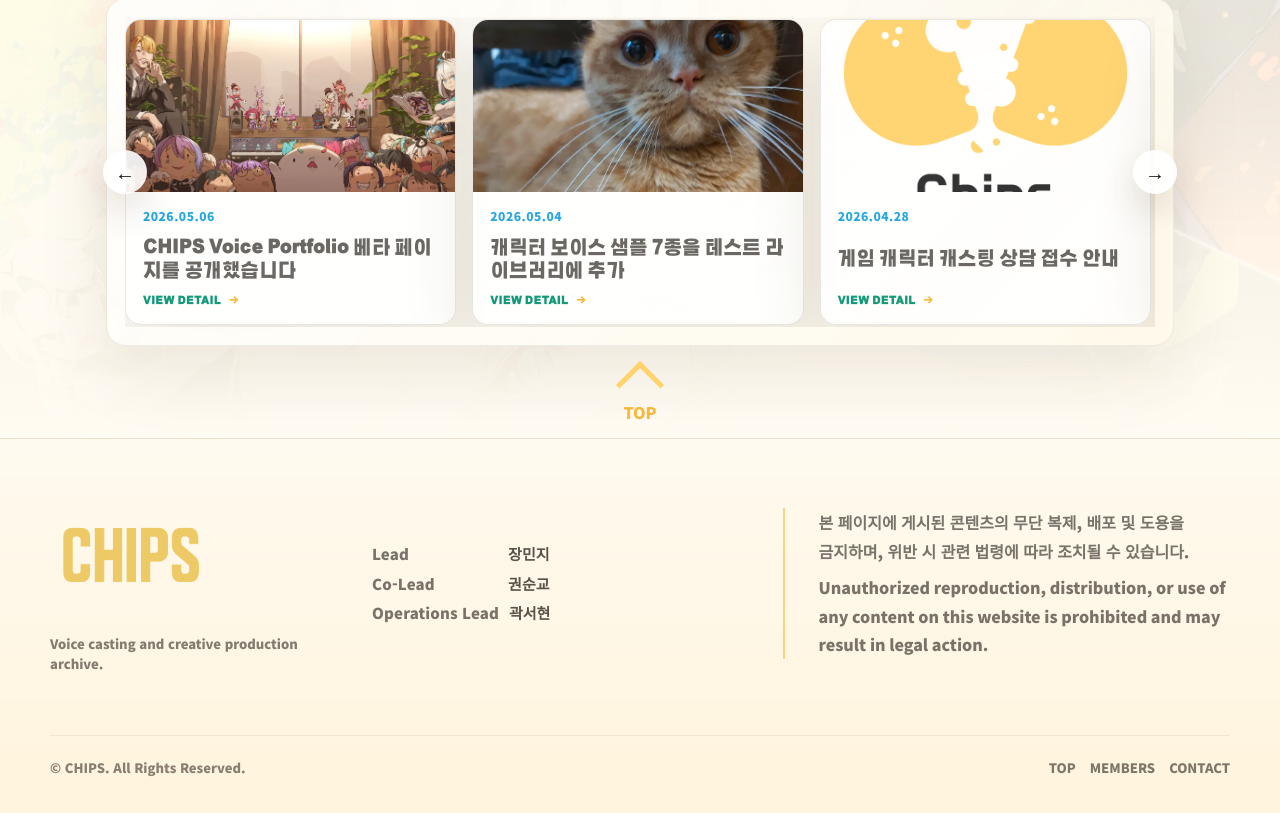
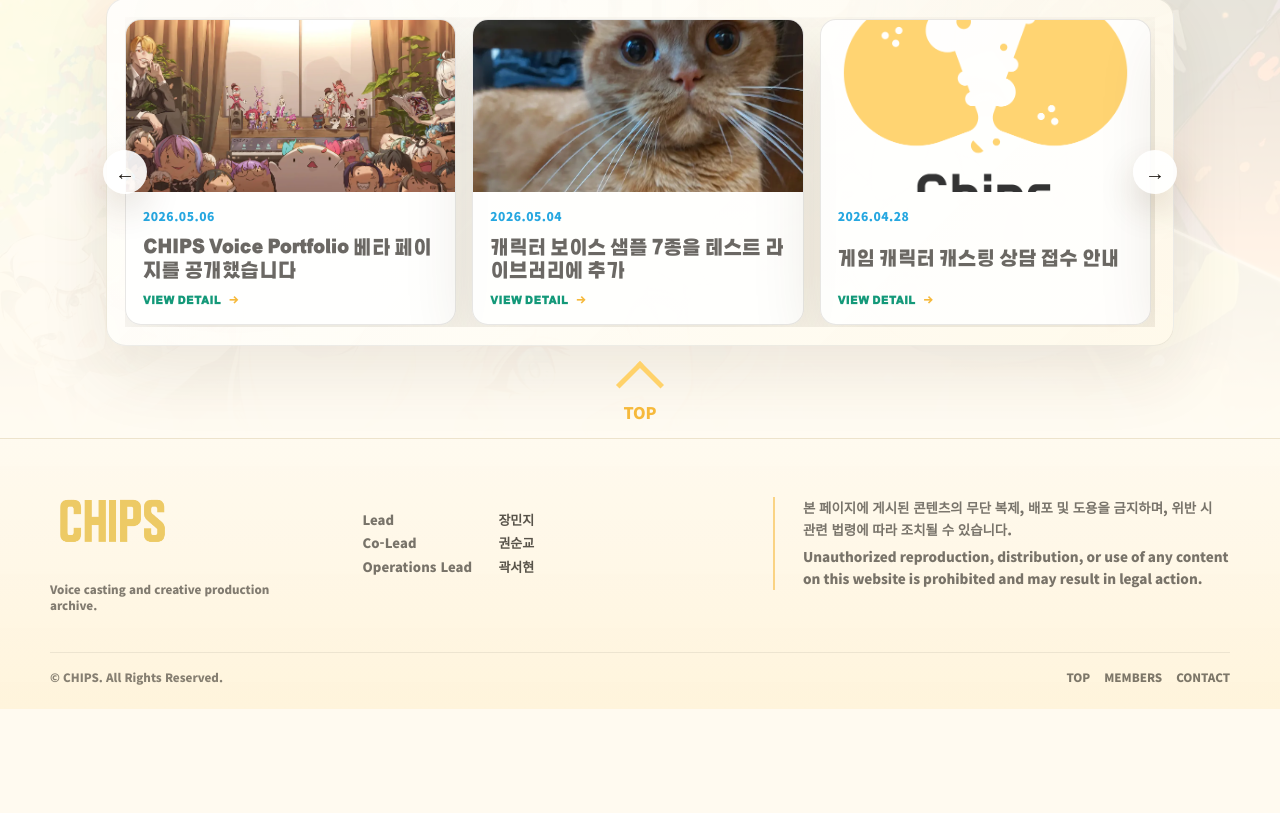
Before and after one commit to Yujin-0224/chips-website, a website: page index.html in a window 1280 px wide. Shown: the part 1645-2458 px from the top of the page. After the commit the page ends 2354 px from the top, so only its background shows below. Drawn offline with Linux system fonts and the light colour scheme; a web font is replaced by a local one.

Commit message:
Compact footer spacing

```diff
--- a/index.html
+++ b/index.html
@@ -10,7 +10,7 @@
       href="https://fonts.googleapis.com/css2?family=Bebas+Neue&family=Noto+Sans+KR:wght@400;500;700;900&display=swap"
       rel="stylesheet"
     />
-    <link rel="stylesheet" href="styles.css?v=20260604-footer-balance" />
+    <link rel="stylesheet" href="styles.css?v=20260604-footer-compact" />
   </head>
   <body>
     <header class="site-header" aria-label="CHIPS main navigation">
--- a/styles.css
+++ b/styles.css
@@ -1317,7 +1317,7 @@ a {
     linear-gradient(180deg, rgba(255, 250, 240, 0.96), rgba(255, 244, 219, 0.98)),
     var(--paper);
   border-top: 1px solid rgba(32, 26, 18, 0.08);
-  padding: 54px 16px 36px;
+  padding: 34px 16px 24px;
 }
 
 .top-button {
@@ -1364,18 +1364,18 @@ a {
   margin: 0 auto;
   display: grid;
   grid-template-columns: minmax(180px, 0.48fr) minmax(0, 1.52fr);
-  gap: clamp(24px, 4vw, 56px);
+  gap: clamp(18px, 3vw, 42px);
   color: var(--ink);
 }
 
 .footer-brand {
   display: grid;
   align-content: center;
-  gap: 14px;
+  gap: 10px;
 }
 
 .footer-brand img {
-  width: clamp(118px, 13vw, 178px);
+  width: clamp(96px, 10vw, 138px);
   height: auto;
 }
 
@@ -1383,22 +1383,22 @@ a {
   margin: 0;
   max-width: 260px;
   color: rgba(23, 19, 13, 0.54);
-  font-size: 13px;
-  font-weight: 900;
-  line-height: 1.55;
+  font-size: 11.5px;
+  font-weight: 900;
+  line-height: 1.45;
 }
 
 .footer-main {
   display: grid;
   grid-template-columns: minmax(360px, 0.82fr) minmax(0, 1fr);
-  gap: clamp(22px, 3.4vw, 46px);
+  gap: clamp(18px, 2.8vw, 36px);
   align-items: center;
 }
 
 .footer-credits,
 .footer-notice {
   display: grid;
-  gap: 8px;
+  gap: 6px;
 }
 
 .footer-credits p,
@@ -1412,8 +1412,8 @@ a {
   gap: 10px;
   align-items: baseline;
   color: rgba(23, 19, 13, 0.62);
-  font-size: clamp(15px, 1.15vw, 18px);
-  line-height: 1.45;
+  font-size: clamp(13px, 1vw, 16px);
+  line-height: 1.35;
   white-space: nowrap;
 }
 
@@ -1432,16 +1432,16 @@ a {
 }
 
 .footer-notice {
-  padding-left: clamp(18px, 3vw, 34px);
+  padding-left: clamp(16px, 2.6vw, 28px);
   border-left: 2px solid rgba(246, 185, 59, 0.58);
   align-content: center;
 }
 
 .footer-notice p {
   color: rgba(23, 19, 13, 0.58);
-  font-size: clamp(13px, 1.35vw, 16px);
+  font-size: clamp(11.5px, 1.05vw, 14px);
   font-weight: 800;
-  line-height: 1.78;
+  line-height: 1.62;
   word-break: keep-all;
 }
 
@@ -1451,11 +1451,11 @@ a {
   align-items: center;
   justify-content: space-between;
   gap: 18px;
-  margin-top: 10px;
-  padding-top: 22px;
+  margin-top: 0;
+  padding-top: 16px;
   border-top: 1px solid rgba(32, 26, 18, 0.08);
   color: rgba(23, 19, 13, 0.52);
-  font-size: 13px;
+  font-size: 11.5px;
   font-weight: 900;
 }
 
@@ -1492,14 +1492,14 @@ a {
 
 @media (max-width: 560px) {
   .info-band {
-    padding: 48px 14px 30px;
+    padding: 34px 14px 24px;
   }
 
   .footer-credits p {
     align-items: flex-start;
     flex-direction: column;
     gap: 2px;
-    font-size: 22px;
+    font-size: 17px;
     white-space: normal;
   }
 
```
